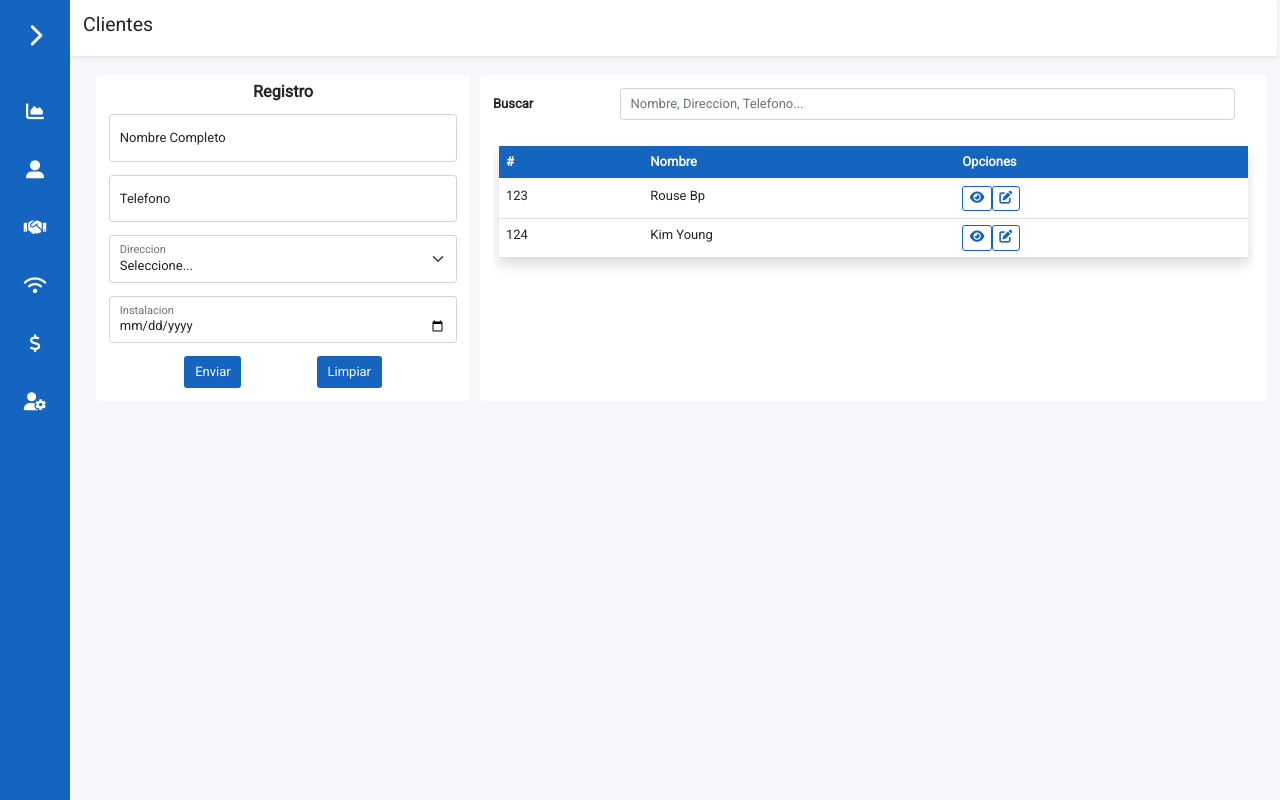
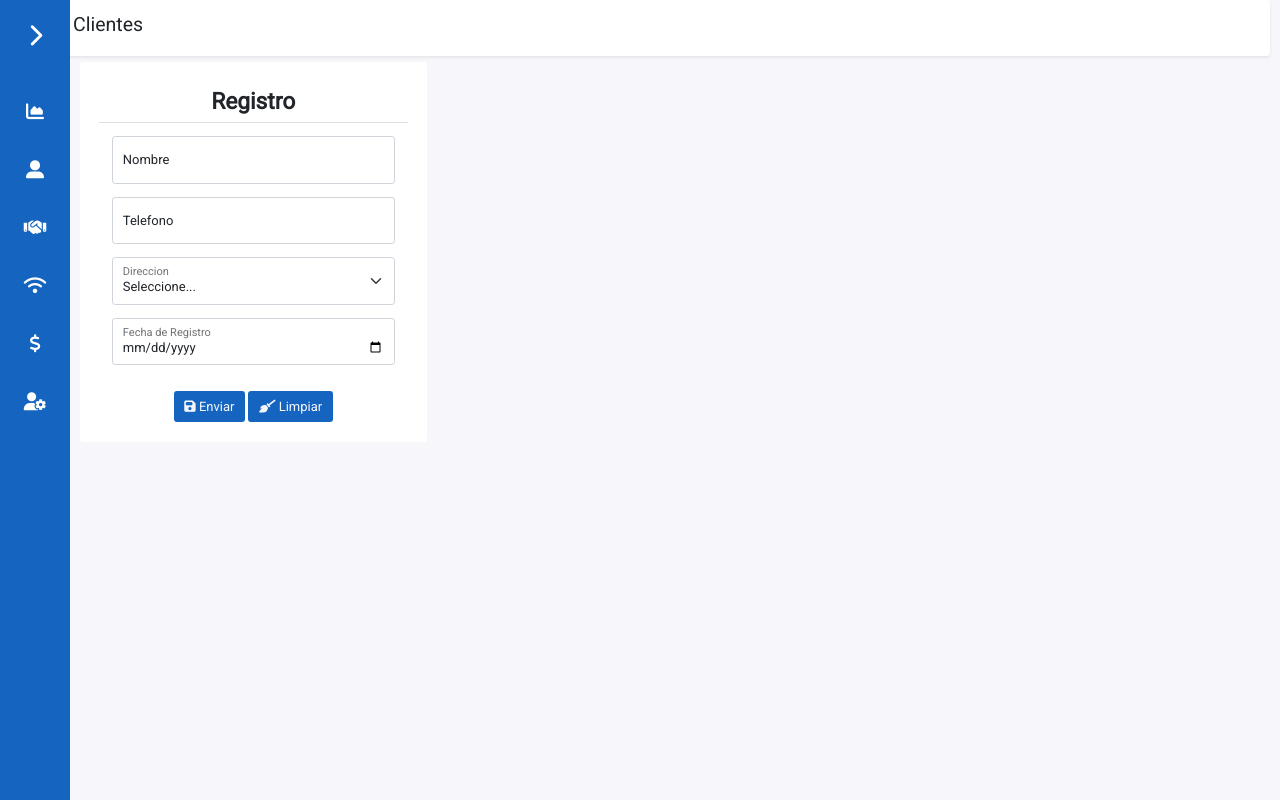
Before and after one commit to EscAdn/wispSys, a React (Vite) app: page /clientes in a window 1280 px wide. Built offline with nearby package versions, Linux system fonts and the light colour scheme.

Commit message:
Lode hoy

```diff
--- a/src/conponents/rutas/Clientes.jsx
+++ b/src/conponents/rutas/Clientes.jsx
@@ -1,20 +1,31 @@
 import { Header } from "../extras/Header";
 import FilterTable from "../extras/FilterTable"
-import { Formulario } from "./Clientes/Formulario";
-import Table from "../extras/Table";
+import Formulario from "../extras/useFormulario";
 
 export const Clientes = () => {
+
+  const inputs = [
+    {label: "Nombre", name: "nombre", required: true, id: "floatingName"},
+    {label: "Telefono", name: "telefono", required: true, id: "floatingTelefono"},
+    {select:true, label: "Direccion", name: "direccion", required: true, id: "floatingAdress",
+      options: [
+        {id: 1, name: "Mantila"},
+        {id: 2, name: "Calzada 1ra"},
+        {id: 3, name: "Calzada 2da"},
+        {id: 4, name: "2da del 11"},
+        {id: 5, name: "5 de Mayo"},
+        {id: 6, name: "Bellota"},
+      ]},
+      {label: "Fecha de Registro", name: "fecha", type: "date", required: true, id: "floatingFecha"},
+  ]
+
   return (
     <>
       <Header title="Clientes" />
-      <div id="contenido" className="row p-3 m-1 w-100">
-        <div className="col-sm-12 col-md-4">
-          <Formulario />
-        </div>
-        <div className="card col-sm-12 col-md-8 p-3">
-          <FilterTable label="Nombre, Direccion, Telefono..." idTable='forTableClients' />
-          <Table />
-        </div>
+      <div className="row container justify-content-between">
+          <Formulario data={inputs}/>
+          {/* <FilterTable label="Nombre, Direccion, Telefono..." idTable='forTableClients' />
+          <Table /> */}
       </div>
     </>
   );
--- a/src/conponents/rutas/Contratos.jsx
+++ b/src/conponents/rutas/Contratos.jsx
@@ -1,18 +1,24 @@
 import { Header } from "../extras/Header";
-import Formulario from "./Contratos/Formulario";
+import Formulario from "./../extras/useFormulario";
 
 export const Contratos = () => {
+
+  const inputs = [
+    {select: true, label: "Cliente", name: "id_cliente", required: true, id: "floatingCliente",
+      options: []},
+    {select: true, label: "Plan", name: "id_plan", required: true, id: "floatingPlan",
+      options: []},
+    {label: "Direccion IP", name: "ip", required: true, id: "floatingIp"},
+    {label: "Direccion MAC", name: "mac", required: true, id: "floatingMac"},
+    {label: "No Serie", name: "serie", id: "floatingSerie"},
+    {label: "Fecha de Registro", name: "fecha", type: "date", required: true, id: "floatingFecha"},
+  ]
+
   return (
     <>
       <Header title="Contratos" />
       <div id="contenido" className="row p-3 m-1 w-100">
-        <div className="col-sm-12 col-md-4">
-          <Formulario />
-        </div>
-        <div className="card col-sm-12 col-md-8 p-3">
-          {/* <FilterTable label="Nombre, Direccion, Telefono..." idTable='forTableClients' /> */}
-          {/* <Table /> */}
-        </div>
+          <Formulario data={inputs} />
       </div>
     </>
   );
--- a/src/conponents/rutas/Inicio.jsx
+++ b/src/conponents/rutas/Inicio.jsx
@@ -5,7 +5,7 @@ export const Inicio = () => {
 
   const inputs = [
     {label: "Nombre", name: "nombre", required: true, id: "floatingName"},
-    {label: "Edad", name: "edad", required: true, id: "floatingAge"},
+    {label: "Edad", name: "edad", type:"number", required: true, id: "floatingAge"},
     {select:true, label: "Direccion", name: "direccion", required: true, id: "floatingAdress",
     options: [{id: 1, name: "Mantila"}, {id: 2, name: "Calzada"}]},
   ]
@@ -13,7 +13,7 @@ export const Inicio = () => {
   return (
     <>
       <Header title="Inicio" />
-      <div className="row contenido justify-content-between">
+      <div className="row container justify-content-between">
         <Formulario data={inputs} />
         {/* <Tabla /> */}
       </div>
--- a/src/index.css
+++ b/src/index.css
@@ -226,10 +226,10 @@ body {
 .contenido {
   position: relative;
   background: var(--fondo);
-  /*min-height: 97vh;*/
+  /* min-height: 97vh; */
   top: 0;
-  left: 70px;
-  width: calc(100% - 73px);
+  left: 60px;
+  width: calc(100% - 70px);
   transition: all 0.5s ease;
   z-index: 2;
 }
```
Also changed, not shown: src/conponents/rutas/Inicio/Formulario.jsx (deleted, +0 -43 lines), src/conponents/rutas/Inicio/Tabla.jsx (deleted, +0 -47 lines).
